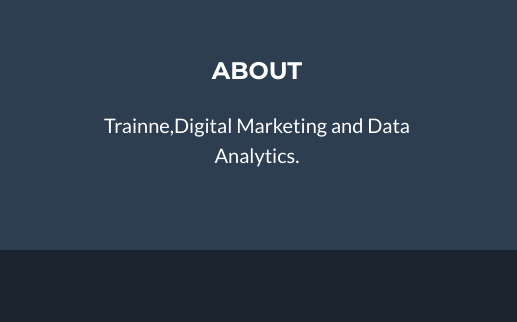
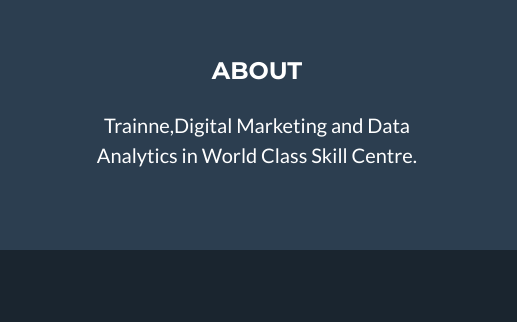
Before and after one commit to shivangiyadav500/final-, a website with bundled scripts: page index.html in a window 1280 px wide. Shown: the part 3106-3428 px from the top of the page, 763-1280 px from the left. Built offline with nearby package versions, Linux system fonts and the light colour scheme.

Commit message:
Update index.html

```diff
--- a/index.html
+++ b/index.html
@@ -298,7 +298,7 @@
         <!-- Footer About Text -->
         <div class="col-lg-4">
           <h4 class="text-uppercase mb-4">About </h4>
-		<p class="lead mb-0">Trainne,Digital Marketing and Data Analytics.</P>
+		<p class="lead mb-0">Trainne,Digital Marketing and Data Analytics in World Class Skill Centre.</P>
         </div>
 
       </div>
```
